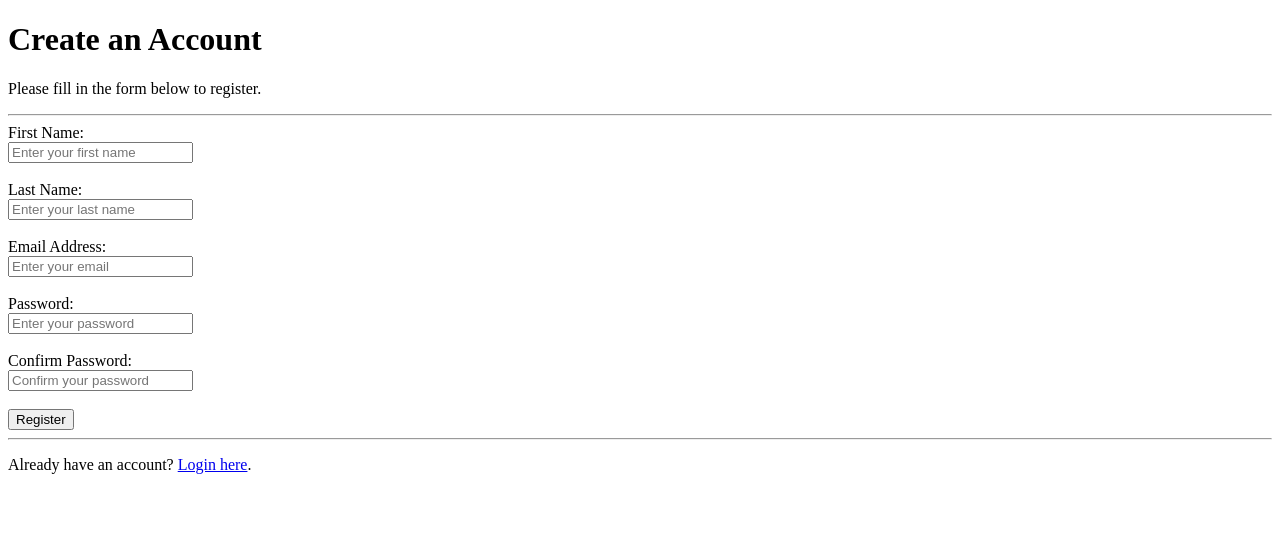
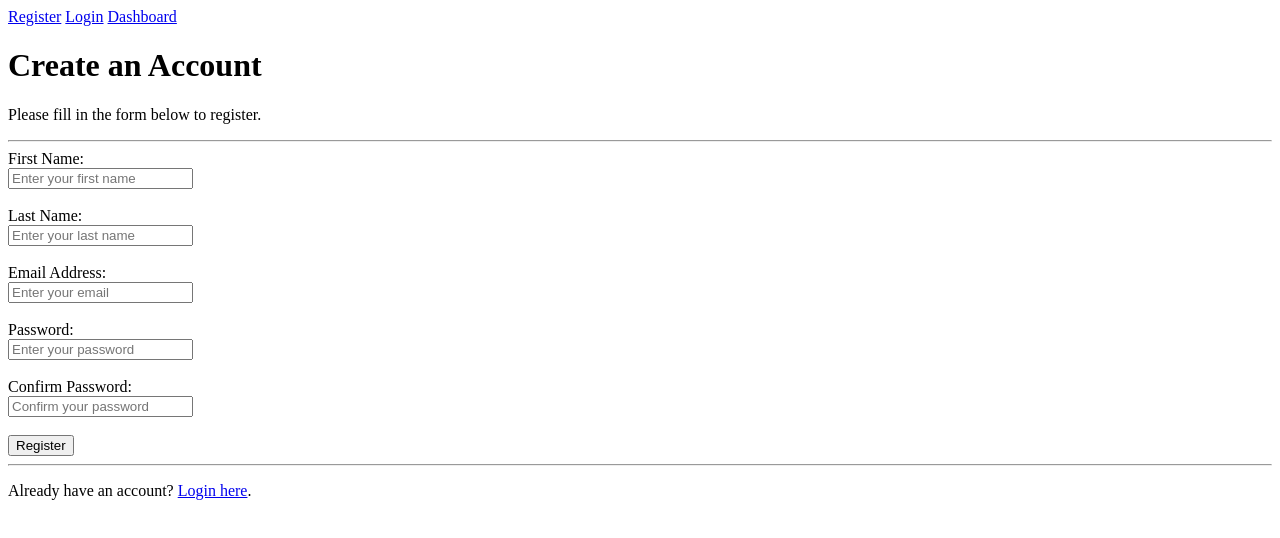
Before and after one commit to RowlandChazima/authentication, a plain HTML site: page index.html in a window 1280 px wide. Drawn offline with Linux system fonts and the light colour scheme.

Commit message:
fixed nav bar 2

```diff
--- a/index.html
+++ b/index.html
@@ -6,6 +6,11 @@
     <title>Register</title>
   </head>
   <body>
+    <nav>
+      <a href="#register">Register</a>
+      <a href="#login">Login</a>
+      <a href="#dashboard">Dashboard</a>
+    </nav>
     <h1>Create an Account</h1>
     <p>Please fill in the form below to register.</p>
 
```
